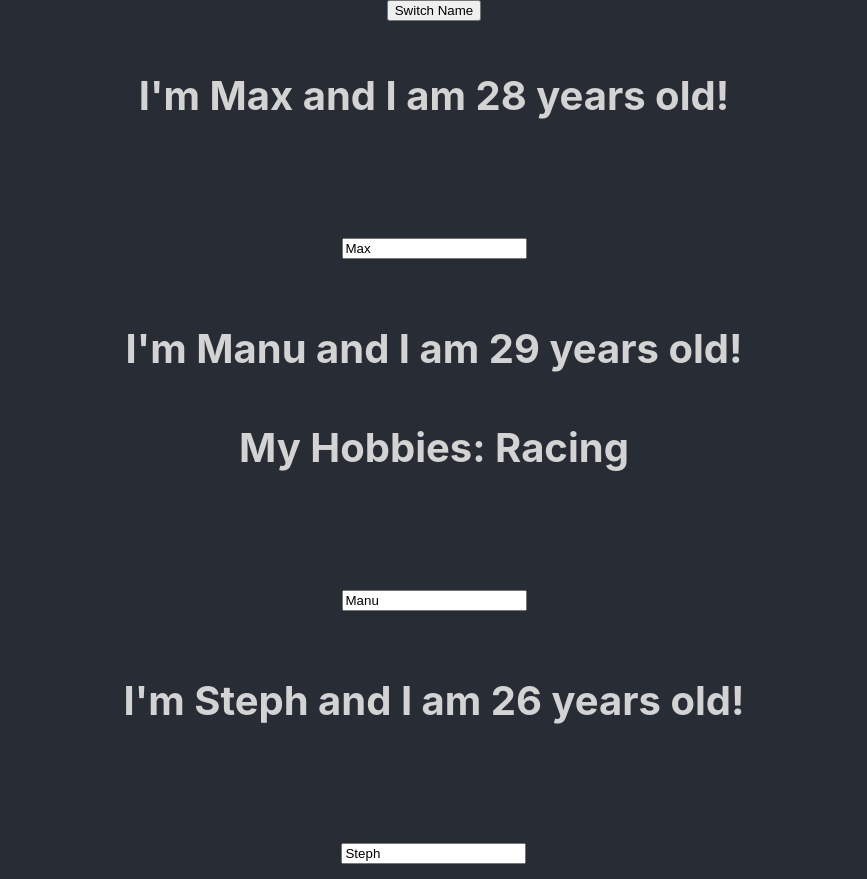
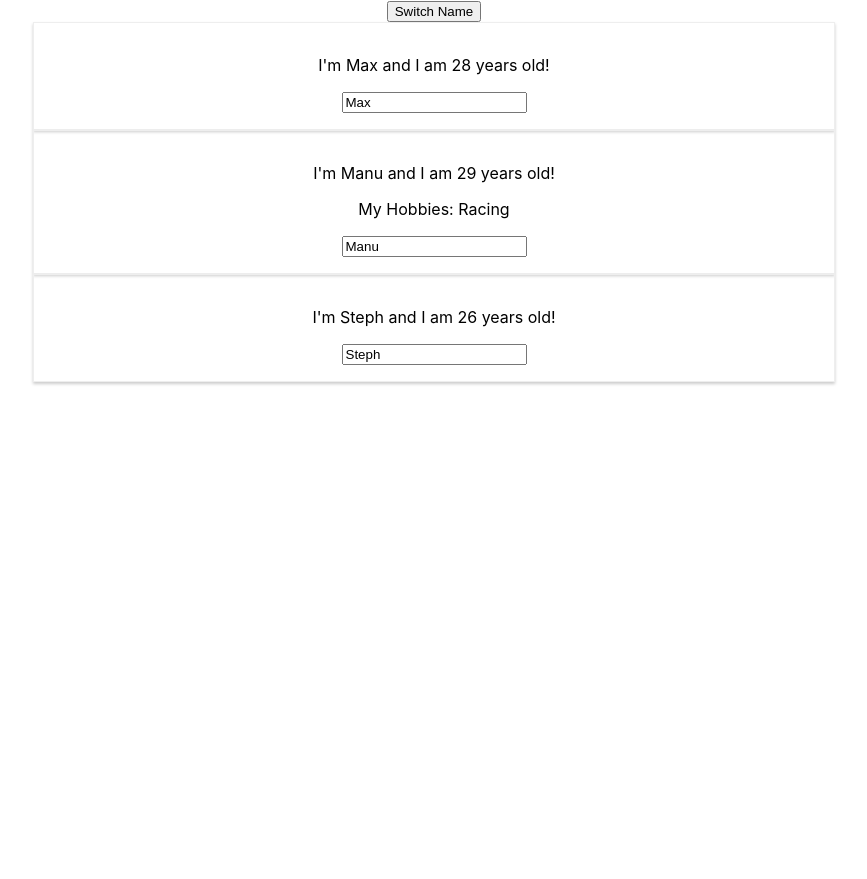
Before and after one commit to micah-rose/burger-builder-rematch, a React (Create React App) app: page / in a window 1280 px wide. Shown: the whole page, without its empty margins (206-1073 px from the left). After the commit the page ends 800 px from the top, so only its background shows below. Built offline with nearby package versions, Linux system fonts and the light colour scheme.

Commit message:
Started to work with some styling to see how it performs with React. Also cleaned up the previous styling to better match what the tutorial shows.

```diff
--- a/src/App.css
+++ b/src/App.css
@@ -1,47 +1,3 @@
 .App {
   text-align: center;
 }
-
-.App-logo {
-  height: 40vmin;
-  pointer-events: none;
-  margin: 25px;
-}
-
-@media (prefers-reduced-motion: no-preference) {
-  .App-logo {
-    animation: App-logo-spin infinite 2s linear alternate;
-
-  }
-}
-
-.App-header {
-  background-color: #282c34;
-  min-height: 100vh;
-  display: flex;
-  flex-direction: column;
-  align-items: center;
-  justify-content: center;
-  font-size: calc(70px + 2vmin);
-  color: white;
-}
-
-p {
-  margin: 50px;
-  font-size: 40px;
-  font-weight: bold;
-  color: lightgray;
-}
-
-.App-link {
-  color: whitesmoke;
-}
-
-@keyframes App-logo-spin {
-  from {
-    transform: rotate(-15deg);
-  }
-  to {
-    transform: rotate(15deg);
-  }
-}
--- a/src/App.js
+++ b/src/App.js
@@ -38,7 +38,6 @@ nameChangedHandler = (event) => {
  render(){
   return (
     <div className="App">
-      <header className="App-header">
         <button onClick={() => this.switchNameHandler('Maximilian!!')}>Switch Name</button>
         <Person
         name={this.state.persons[0].name}
@@ -51,7 +50,6 @@ nameChangedHandler = (event) => {
         <Person
         name={this.state.persons[2].name}
         age={this.state.persons[2].age}/>
-      </header>
     </div>
   );
 }
--- /dev/null
+++ b/src/Person/Person.css
@@ -0,0 +1,8 @@
+.Person {
+    width: 60%;
+    margin: auto;
+    border: 1px solid #eee;
+    box-shadow: 0 2px 3px #ccc;
+    padding: 16px;
+    text-align: center;
+}
--- a/src/Person/Person.js
+++ b/src/Person/Person.js
@@ -1,8 +1,9 @@
 import React from 'react';
+import "./Person.css"
 
 const person = (props) => {
     return (
-        <div>
+        <div className="Person">
     <p onClick={props.click}>I'm {props.name} and I am {props.age} years old!</p>
     <p>{props.children}</p>
     <input type="text" onChange={props.changed} value={props.name}></input>
```
